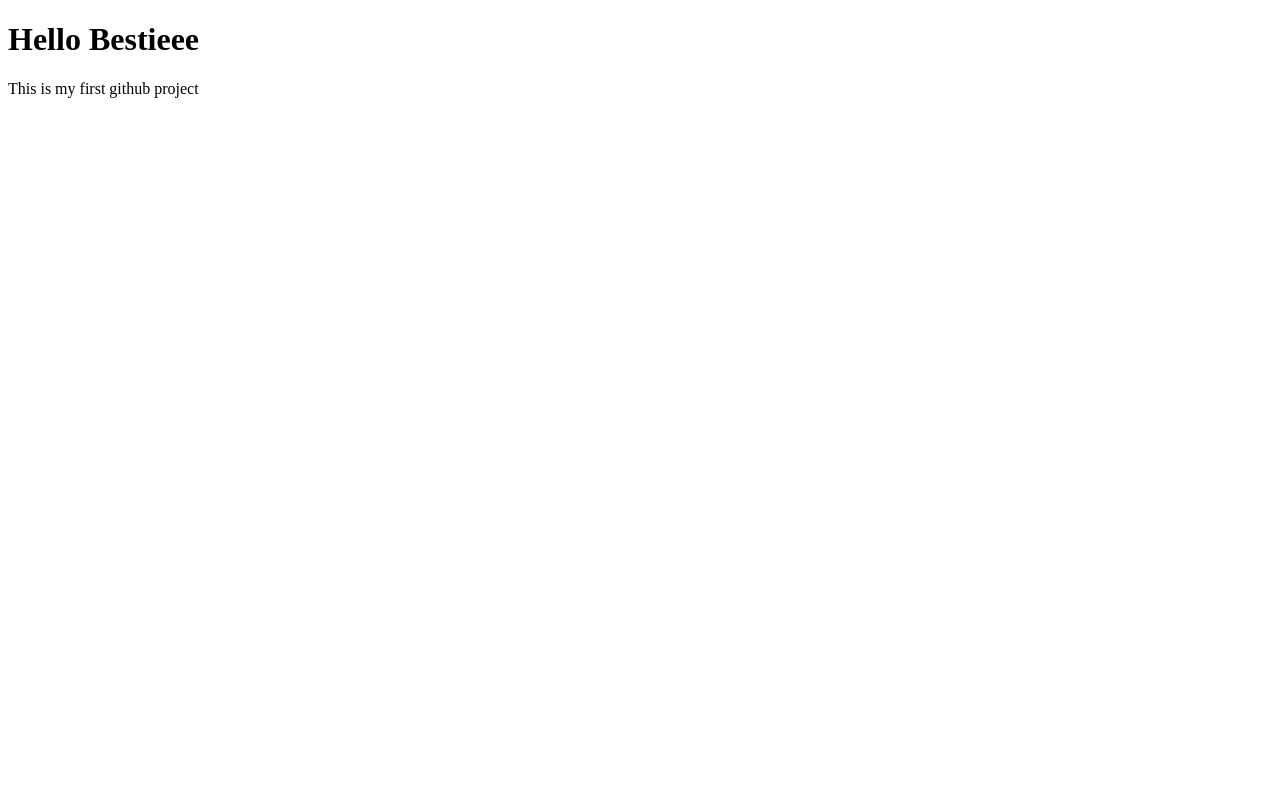
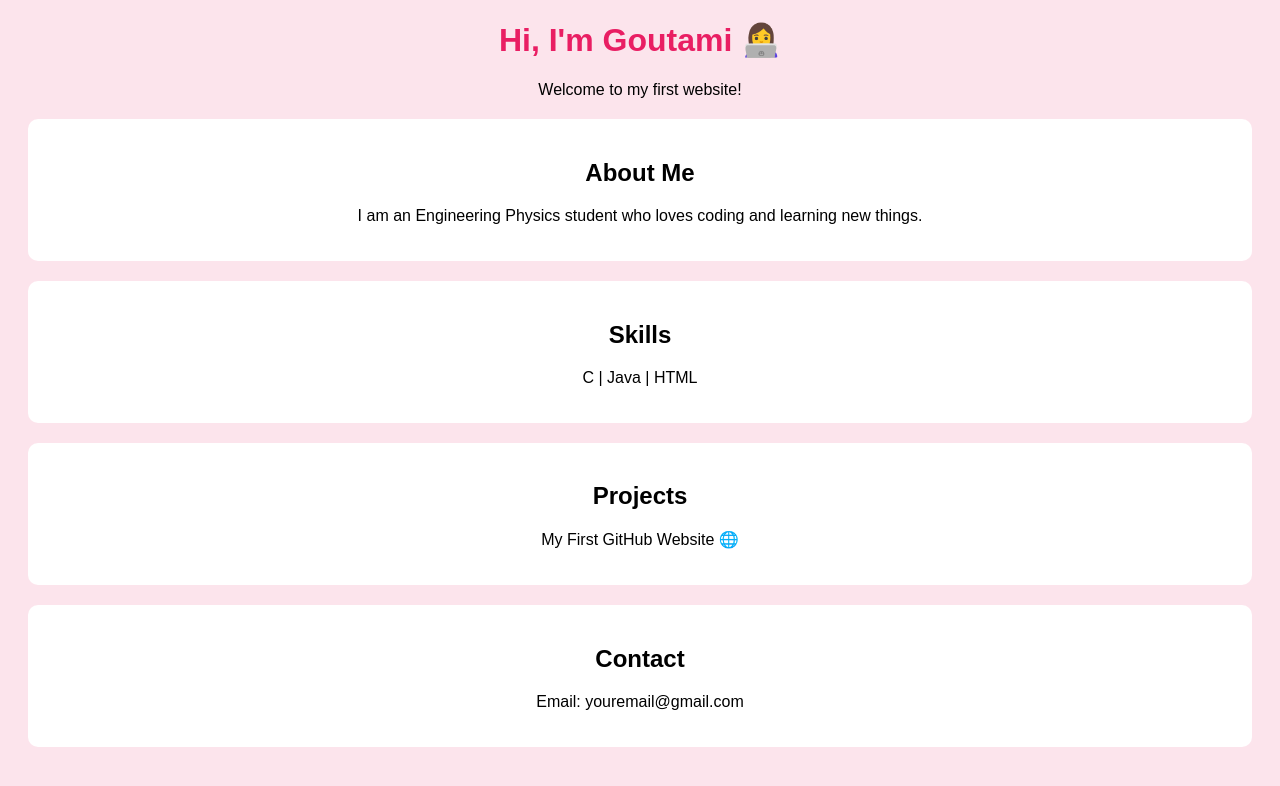
Before and after one commit to Goutami09/my-first-project01, a plain HTML site: page index.html in a window 1280 px wide. Drawn offline with Linux system fonts and the light colour scheme.

Commit message:
Update index.html

```diff
--- a/index.html
+++ b/index.html
@@ -1,11 +1,49 @@
-
 <!DOCTYPE html>
 <html>
 <head>
-<title> My First Project </title>
+  <title>My Portfolio</title>
+  <style>
+    body {
+      font-family: Arial;
+      background-color: #fce4ec;
+      text-align: center;
+    }
+    h1 {
+      color: #e91e63;
+    }
+    .box {
+      background: white;
+      margin: 20px;
+      padding: 20px;
+      border-radius: 10px;
+    }
+  </style>
 </head>
+
 <body>
-<h1> Hello Bestieee </h1>
-<p> This is my first github project </p>
+
+  <h1>Hi, I'm Goutami 👩‍💻</h1>
+  <p>Welcome to my first website!</p>
+
+  <div class="box">
+    <h2>About Me</h2>
+    <p>I am an Engineering Physics student who loves coding and learning new things.</p>
+  </div>
+
+  <div class="box">
+    <h2>Skills</h2>
+    <p>C | Java | HTML</p>
+  </div>
+
+  <div class="box">
+    <h2>Projects</h2>
+    <p>My First GitHub Website 🌐</p>
+  </div>
+
+  <div class="box">
+    <h2>Contact</h2>
+    <p>Email: youremail@gmail.com</p>
+  </div>
+
 </body>
 </html>
```
